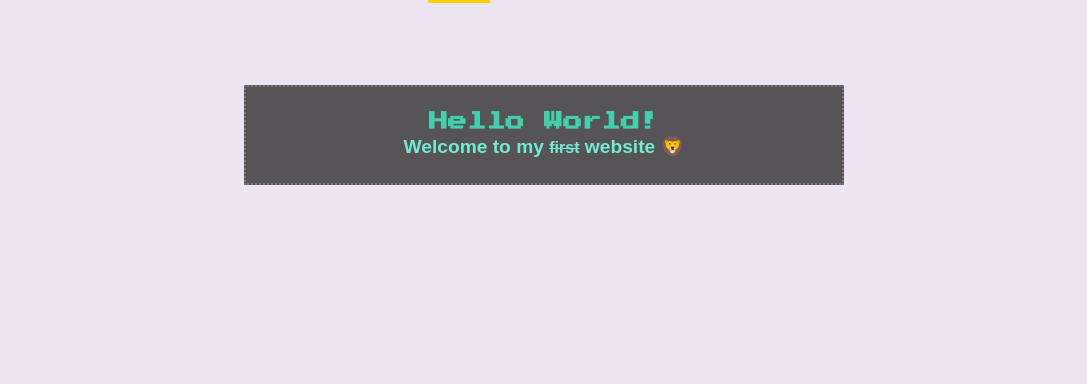
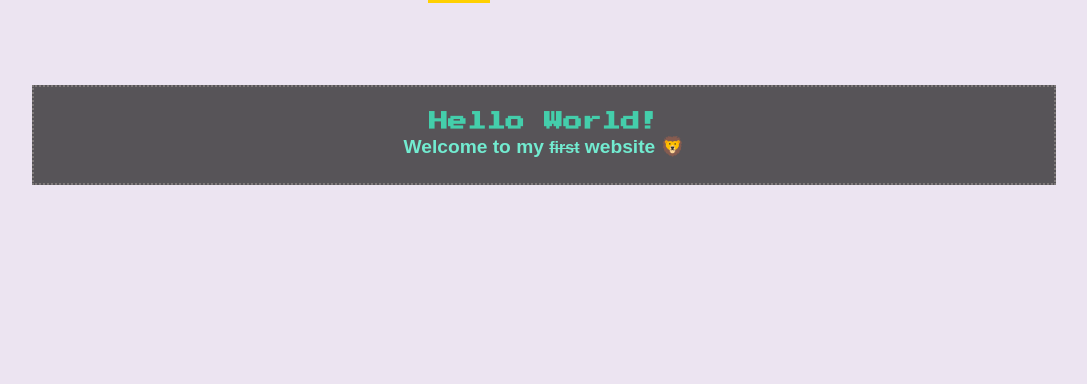
Before and after one commit to CristinaRiveraV/CristinaRiveraV.github.io, a PHP site: page / in a window 1280 px wide. Shown: the part 84-468 px from the top of the page, without its empty margins (96-1183 px from the left). Run offline with PHP 8.4, Linux system fonts and the light colour scheme.

Commit message:
css changes

```diff
--- a/styles/myfirststyle.css
+++ b/styles/myfirststyle.css
@@ -17,7 +17,7 @@ background-color: #000000a1;
 border: 2px dotted rgb(126, 121, 121);
 margin: auto;
 padding:25px;
-width: 600px;
+width: 80%;
 font-size: large;
 font-family:Impact, Haettenschweiler, 'Arial Narrow Bold', sans-serif;
 position: relative;
```
